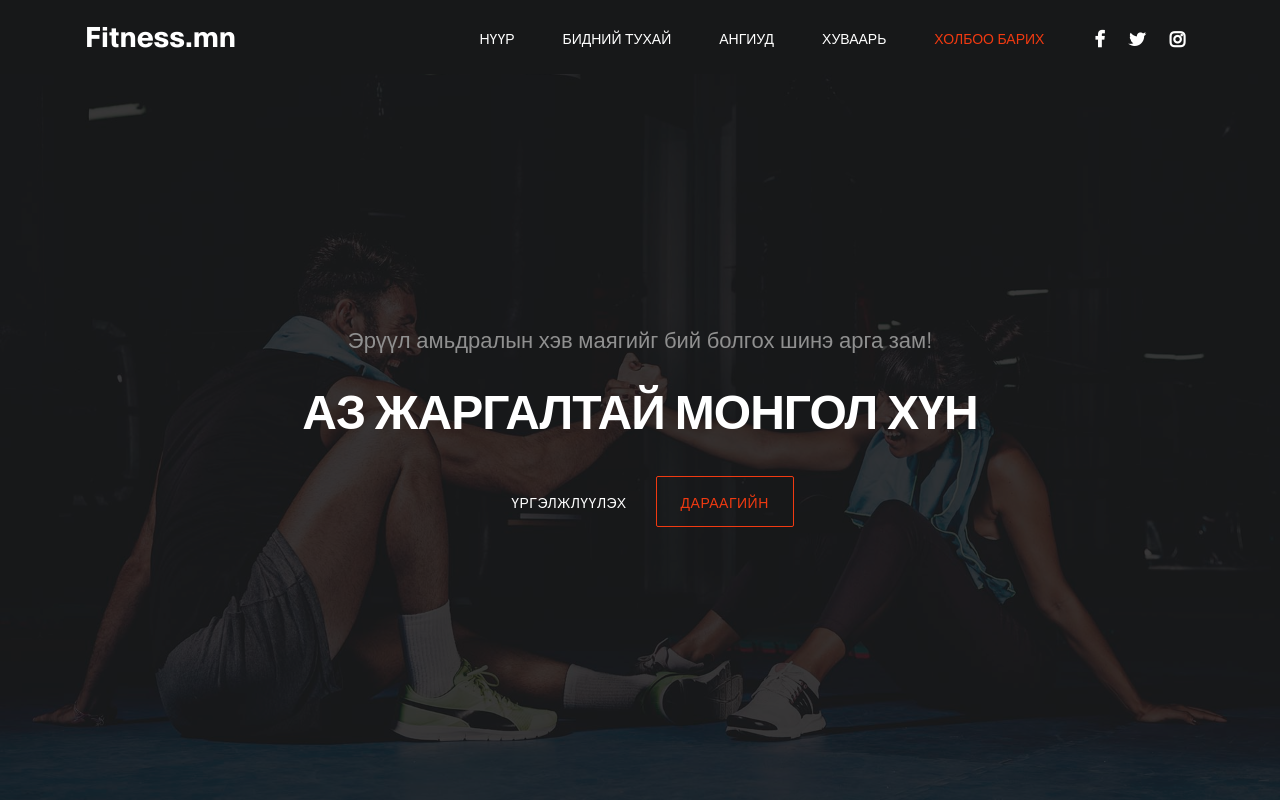
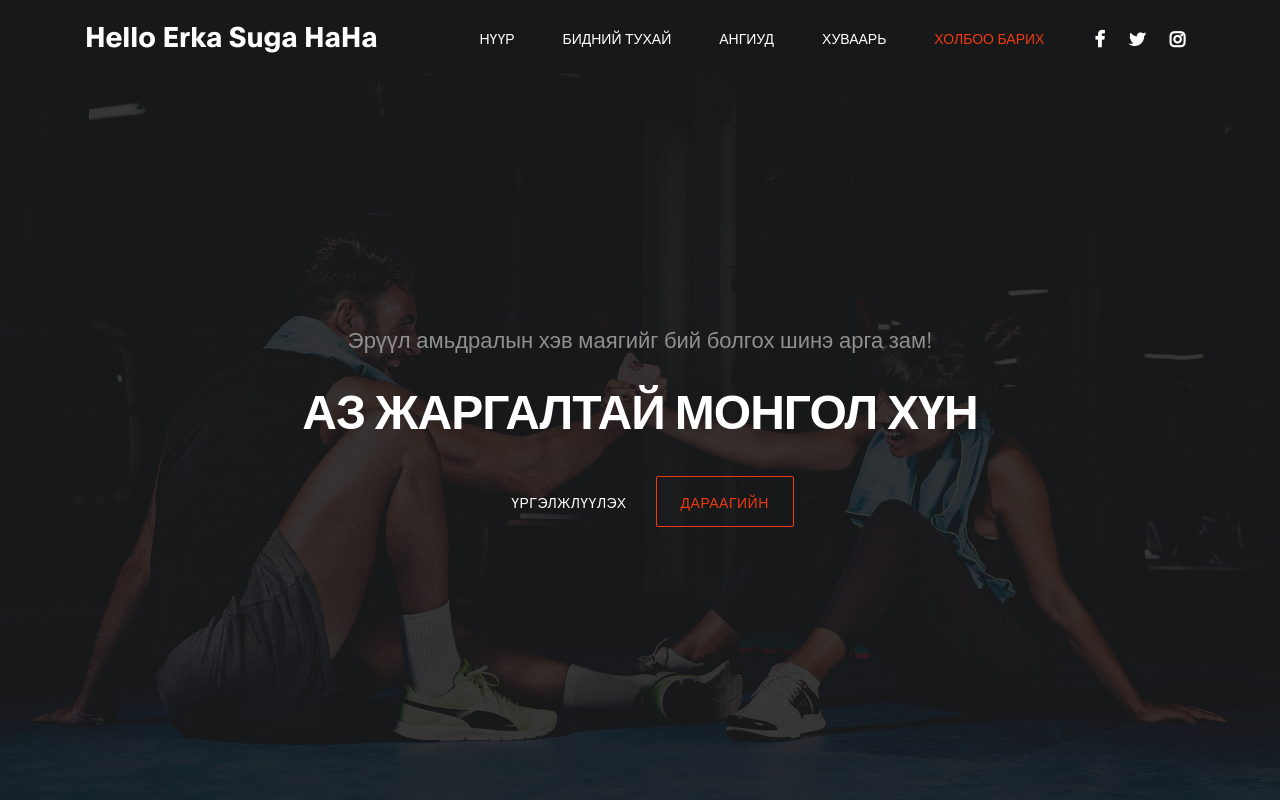
Before and after one commit to Marshal-Gaming/dadlaga, a plain HTML site: page index.html in a window 1280 px wide. Shown: the top 800 px of the page. Drawn offline with Linux system fonts and the light colour scheme.

Commit message:
"Erkagiin Ner oeuulsan"

```diff
--- a/index.html
+++ b/index.html
@@ -28,7 +28,7 @@ https://www.tooplate.com/view/2119-gymso-fitness
     <nav class="navbar navbar-expand-lg fixed-top">
         <div class="container">
 
-            <a class="navbar-brand" href="index.html">Fitness.mn</a>
+            <a class="navbar-brand" href="index.html">Hello Erka Suga HaHa </a>
 
             <button class="navbar-toggler" type="button" data-toggle="collapse" data-target="#navbarNav" aria-controls="navbarNav" aria-expanded="false"
                 aria-label="Toggle navigation">
```
